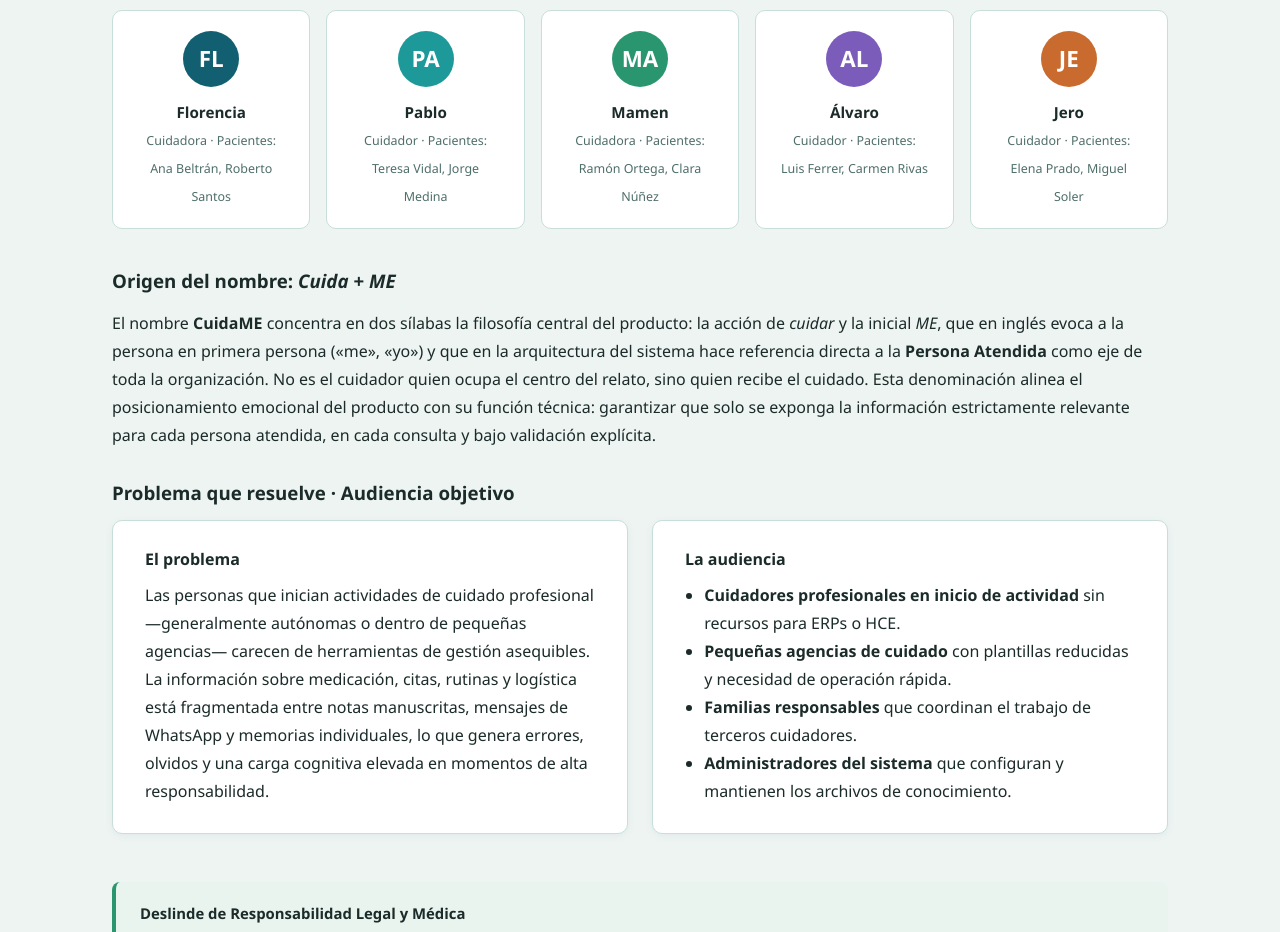
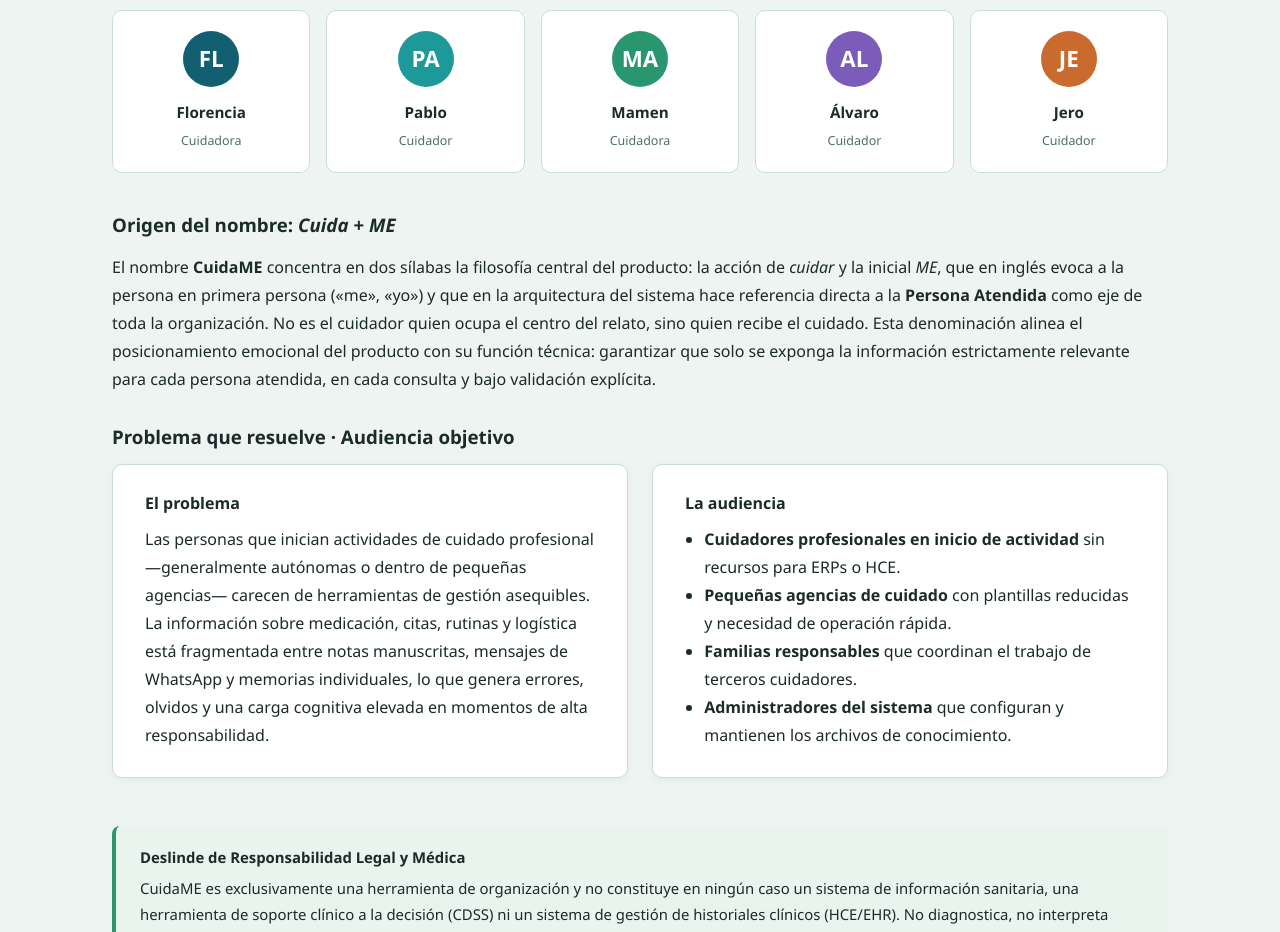
Before and after one commit to los5elementos2026-ai/CuidaMe, a plain HTML site: page index.html in a window 1280 px wide. Shown: the part 1440-2372 px from the top of the page. Drawn offline with Linux system fonts and the light colour scheme.

Commit message:
Add files via upload

```diff
--- a/index.html
+++ b/index.html
@@ -619,27 +619,27 @@ footer ul li { margin-bottom: .4rem; }
       <div class="team-member">
         <div class="team-avatar" style="background:var(--accent)">FL</div>
         <strong>Florencia</strong>
-        <small>Cuidadora · Pacientes: Ana Beltrán, Roberto Santos</small>
+        <small>Cuidadora</small>
       </div>
       <div class="team-member">
         <div class="team-avatar" style="background:var(--accent-2)">PA</div>
         <strong>Pablo</strong>
-        <small>Cuidador · Pacientes: Teresa Vidal, Jorge Medina</small>
+        <small>Cuidador</small>
       </div>
       <div class="team-member">
         <div class="team-avatar" style="background:var(--accent-3)">MA</div>
         <strong>Mamen</strong>
-        <small>Cuidadora · Pacientes: Ramón Ortega, Clara Núñez</small>
+        <small>Cuidadora</small>
       </div>
       <div class="team-member">
         <div class="team-avatar" style="background:#7c5cbb">AL</div>
         <strong>Álvaro</strong>
-        <small>Cuidador · Pacientes: Luis Ferrer, Carmen Rivas</small>
+        <small>Cuidador</small>
       </div>
       <div class="team-member">
         <div class="team-avatar" style="background:var(--emergency)">JE</div>
         <strong>Jero</strong>
-        <small>Cuidador · Pacientes: Elena Prado, Miguel Soler</small>
+        <small>Cuidador</small>
       </div>
     </div>
 
```
